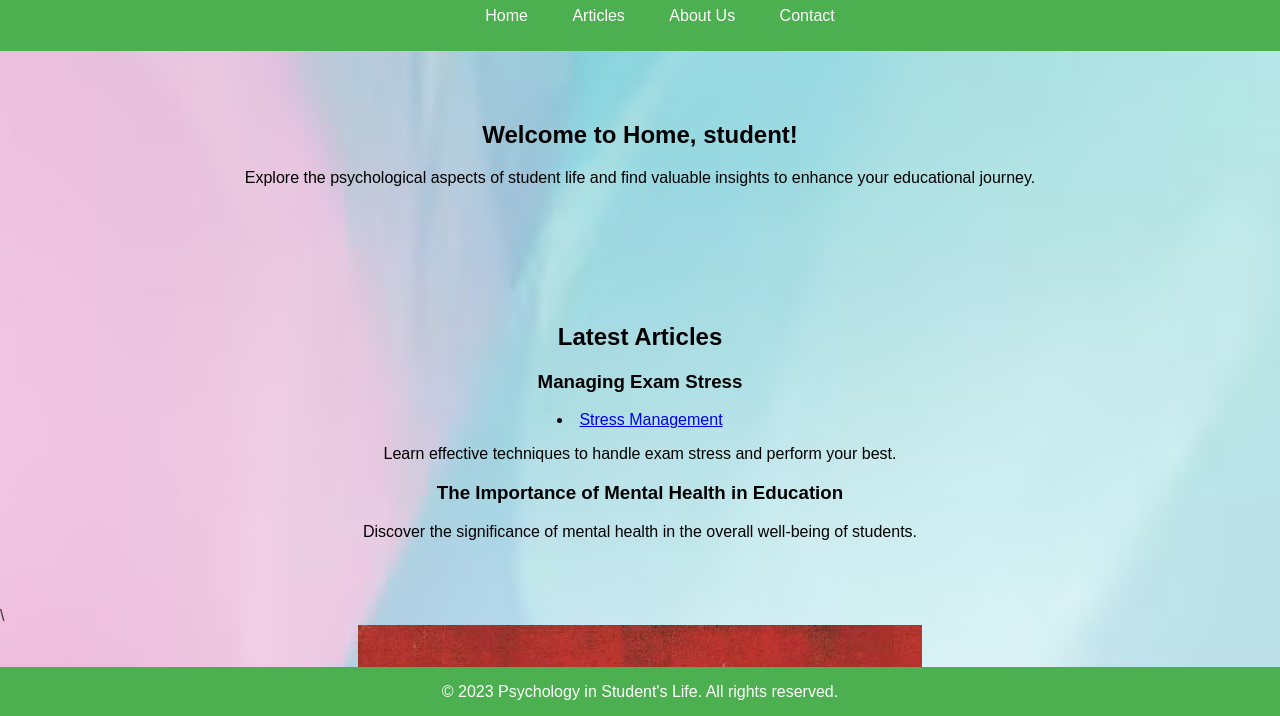
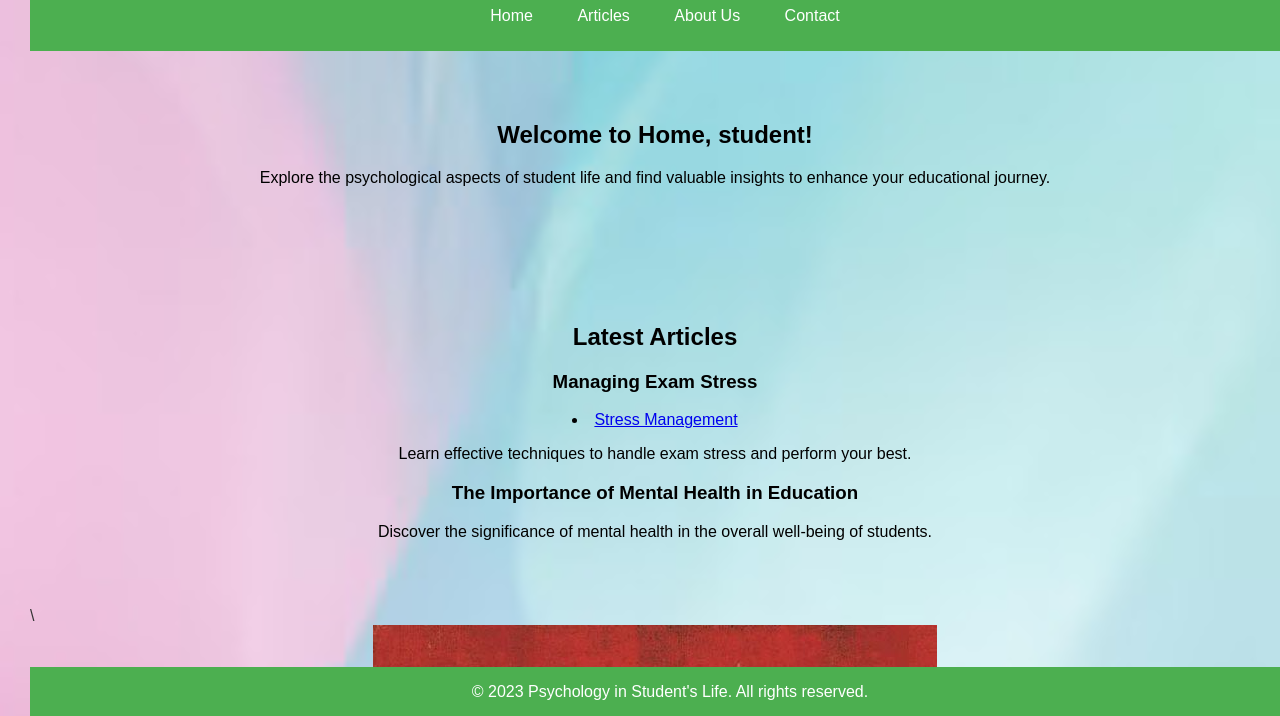
Before and after one commit to Psychologyinstudentlife/Psychologyinstudentlife.github.io, a plain HTML site: page index.html in a window 1280 px wide. Shown: the part 83-799 px from the top of the page. Drawn offline with Linux system fonts and the light colour scheme.

Commit message:
Add files via upload

```diff
--- a/styles.css
+++ b/styles.css
@@ -1,8 +1,9 @@
 body {
     font-family: Arial, sans-serif;
 color: black;
-    margin: 0;
-    padding: 0;
+    margin: 0 px;
+    margin-left: 25px;
+	padding-left: 25px;
     font-family: Arial, sans-serif;
     /* Set the background image and define its properties */
     background-image: url('background photo.jpg');
@@ -10,7 +11,7 @@ color: black;
     background-position: center; /* Center the background image */
     color: #333;
     margin: 0;
-    padding: 0;
+    padding-left:30px;
 .overlay {
     /* Semi-transparent overlay properties */
     position: absolute;
@@ -33,14 +34,15 @@ header {
 }
 
 nav ul {
-    list-style: none;
+  padding-left: 20px;
+  list-style: none;
 color: white;
 
 }
 
 nav ul li {
     display: inline;
-    margin: 0 20px;
+    margin:  20px;
 color: white;
 }
 
@@ -95,3 +97,4 @@ img {
 Psych 2 photo {
     width: 60px; /* Adjust the width as needed */
     height: 100px; /* Adjust the height as needed */
+}
```
